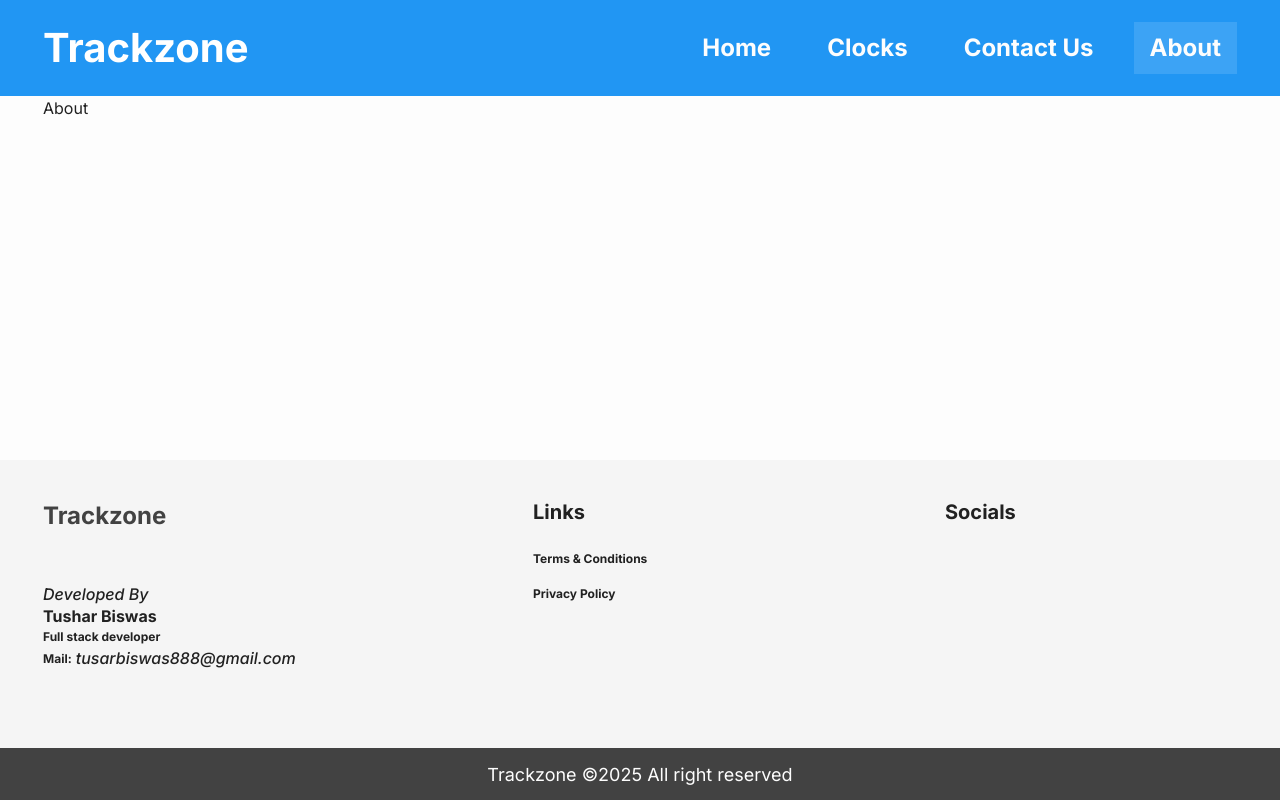
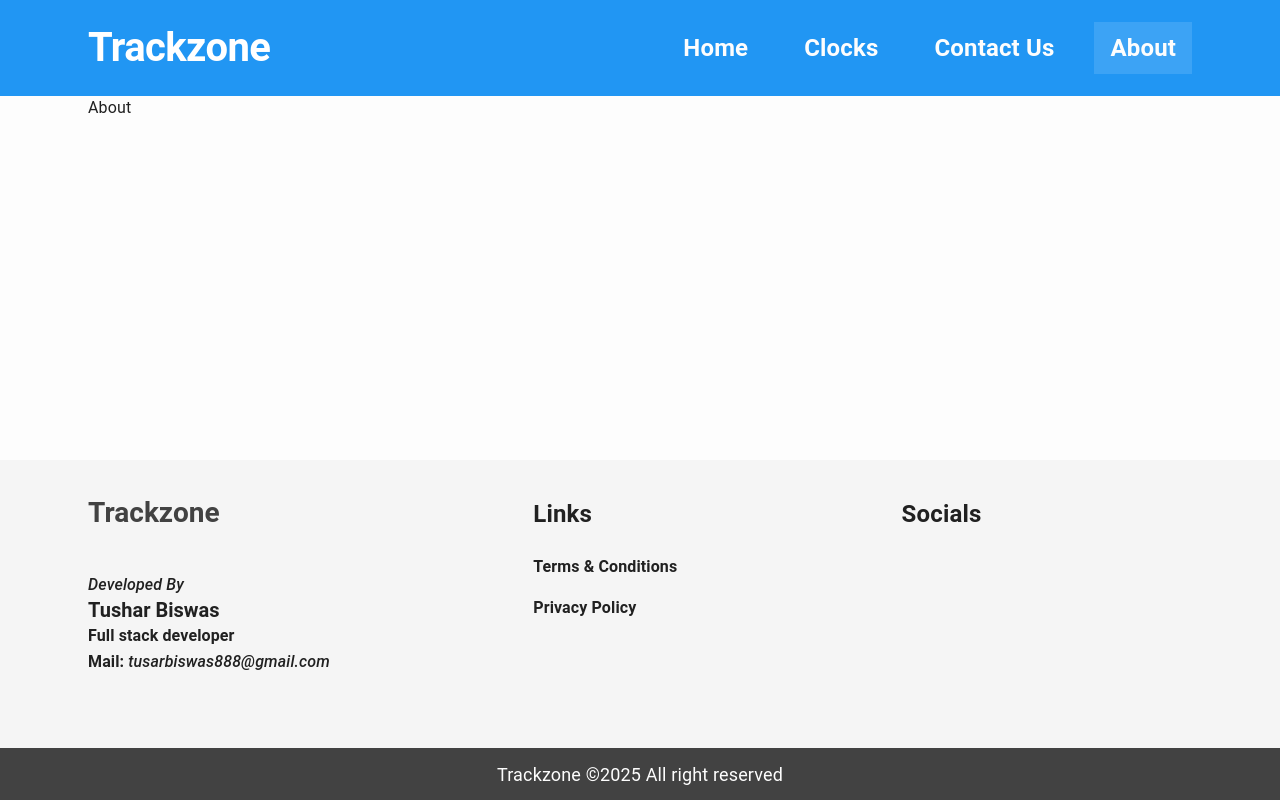
Before and after one commit to asynctushar/trackzone, a React (Vite) app: page /about in a window 1280 px wide. Built offline with nearby package versions, Linux system fonts and the light colour scheme; some icons are missing.

Commit message:
feat: responsive navbar, footer, and theme config

```diff
--- a/src/components/layout/Footer.jsx
+++ b/src/components/layout/Footer.jsx
@@ -1,4 +1,11 @@
-import { Box, Container, Typography, Link as MenuLink } from "@mui/material";
+import {
+	Box,
+	Container,
+	Typography,
+	Link as MenuLink,
+	useTheme,
+	useMediaQuery,
+} from "@mui/material";
 import React from "react";
 import { Link } from "react-router";
 import FacebookIcon from "@mui/icons-material/Facebook";
@@ -6,10 +13,16 @@ import LinkedInIcon from "@mui/icons-material/LinkedIn";
 import XIcon from "@mui/icons-material/X";
 
 const Footer = () => {
+	const theme = useTheme();
+	const isMobile = useMediaQuery(theme.breakpoints.down("md"));
+
 	return (
 		<Box
 			sx={{
-				height: 340,
+				minHeight: 300,
+				[theme.breakpoints.up("md")]: {
+					height: 340,
+				},
 				backgroundColor: "brand.neutral.400",
 				display: "flex",
 				flexDirection: "column",
@@ -20,17 +33,21 @@ const Footer = () => {
 				sx={{
 					flexGrow: 1,
 					display: "flex",
-					justifyContent: "space-between",
+					flexDirection: isMobile ? "column" : "row",
+					justifyContent: isMobile ? "flex-start" : "space-between",
+					gap: isMobile ? (theme) => theme.spacing(4) : 0,
 					mt: (theme) => theme.spacing(16),
+					mb: isMobile ? (theme) => theme.spacing(16) : 0,
 				}}
 			>
 				<Box
 					sx={{
-						width: 370,
-						maxHeight: 220,
+						width: isMobile ? "100%" : 370,
+						maxHeight: isMobile ? "none" : 220,
 						display: "flex",
 						flexDirection: "column",
 						justifyContent: "space-around",
+						gap: isMobile ? (theme) => theme.spacing(16) : 0,
 					}}
 				>
 					<Typography
@@ -41,19 +58,16 @@ const Footer = () => {
 					>
 						Trackzone
 					</Typography>
-					<Box
-						sx={{
-							color: "brand.gray.900",
-						}}
-					>
+					<Box sx={{ color: "brand.gray.900" }}>
 						<Typography variant="italicLabel">Developed By</Typography>
 						<Typography variant="h5">Tushar Biswas</Typography>
 						<Typography variant="h6">Full stack developer</Typography>
 						<Box
 							sx={{
 								display: "flex",
+								flexDirection: isMobile ? "column" : "row",
 								gap: (theme) => theme.spacing(4),
-								alignItems: "center",
+								alignItems: isMobile ? "flex-start" : "center",
 							}}
 						>
 							<Typography variant="h6">Mail: </Typography>
@@ -61,16 +75,17 @@ const Footer = () => {
 						</Box>
 					</Box>
 				</Box>
+
 				<Box
 					sx={{
-						width: 370,
-						maxHeight: 220,
-						px: (theme) => theme.spacing(78),
+						width: isMobile ? "100%" : 370,
+						maxHeight: isMobile ? "none" : 220,
+						px: isMobile ? 0 : (theme) => theme.spacing(78),
 						py: (theme) => theme.spacing(24),
 						color: "brand.gray.900",
 						display: "flex",
 						flexDirection: "column",
-						gap: (theme) => theme.spacing(24),
+						gap: isMobile ? (theme) => theme.spacing(12) : (theme) => theme.spacing(24),
 					}}
 				>
 					<Typography variant="h4">Links</Typography>
@@ -78,7 +93,9 @@ const Footer = () => {
 						sx={{
 							display: "flex",
 							flexDirection: "column",
-							gap: (theme) => theme.spacing(16),
+							gap: isMobile
+								? (theme) => theme.spacing(4)
+								: (theme) => theme.spacing(16),
 						}}
 					>
 						<Typography
@@ -105,16 +122,17 @@ const Footer = () => {
 						</Typography>
 					</Box>
 				</Box>
+
 				<Box
 					sx={{
-						width: 370,
-						maxHeight: 220,
-						px: (theme) => theme.spacing(78),
+						width: isMobile ? "100%" : 370,
+						maxHeight: isMobile ? "none" : 220,
+						px: isMobile ? 0 : (theme) => theme.spacing(78),
 						py: (theme) => theme.spacing(24),
 						color: "brand.gray.900",
 						display: "flex",
 						flexDirection: "column",
-						gap: (theme) => theme.spacing(24),
+						gap: isMobile ? (theme) => theme.spacing(12) : (theme) => theme.spacing(24),
 					}}
 				>
 					<Typography variant="h4">Socials</Typography>
@@ -128,38 +146,25 @@ const Footer = () => {
 						<MenuLink
 							component={Link}
 							to="#facebook"
-							sx={{
-								textDecoration: "none",
-								color: "brand.gray.900",
-							}}
+							sx={{ textDecoration: "none", color: "brand.gray.900" }}
 						>
 							<FacebookIcon
 								color="primary"
-								sx={{
-									fontSize: (theme) => theme.spacing(32),
-								}}
+								sx={{ fontSize: (theme) => theme.spacing(32) }}
 							/>
 						</MenuLink>
 						<MenuLink
-							sx={{
-								textDecoration: "none",
-								color: "brand.gray.900",
-							}}
+							sx={{ textDecoration: "none", color: "brand.gray.900" }}
 							component={Link}
 							to="#linkedin"
 						>
 							<LinkedInIcon
-								sx={{
-									fontSize: (theme) => theme.spacing(32),
-								}}
+								sx={{ fontSize: (theme) => theme.spacing(32) }}
 								color="primary"
 							/>
 						</MenuLink>
 						<MenuLink
-							sx={{
-								textDecoration: "none",
-								color: "brand.gray.900",
-							}}
+							sx={{ textDecoration: "none", color: "brand.gray.900" }}
 							component={Link}
 							to="#x"
 						>
@@ -168,24 +173,34 @@ const Footer = () => {
 									color: "brand.neutral.300",
 									backgroundColor: "brand.gray.900",
 									p: (theme) => theme.spacing(4),
-									borderRadius: 1
+									borderRadius: 1,
 								}}
 							/>
 						</MenuLink>
 					</Box>
 				</Box>
 			</Container>
+
 			<Box
 				sx={{
 					backgroundColor: "brand.gray.800",
-					height: 52,
+					minHeight: 52,
 					color: "brand.neutral.200",
 					display: "flex",
 					justifyContent: "center",
 					alignItems: "center",
+					py: (theme) => theme.spacing(12),
 				}}
 			>
-				<Typography variant="bodyLarge">Trackzone ©2025 All right reserved</Typography>
+				<Typography
+					variant="bodyLarge"
+					sx={{
+						textAlign: "center",
+						px: (theme) => theme.spacing(16),
+					}}
+				>
+					Trackzone ©2025 All right reserved
+				</Typography>
 			</Box>
 		</Box>
 	);
--- a/src/components/layout/Navbar.jsx
+++ b/src/components/layout/Navbar.jsx
@@ -1,7 +1,17 @@
-import React from "react";
-import { Box, Typography, Container } from "@mui/material";
+import React, { useState } from "react";
+import {
+	Box,
+	Typography,
+	Container,
+	IconButton,
+	Menu,
+	MenuItem,
+	useTheme,
+	useMediaQuery,
+} from "@mui/material";
+import MenuIcon from "@mui/icons-material/Menu";
 import NavLink from "./NavLink";
-import { Link } from "react-router";
+import { Link, useNavigate } from "react-router";
 
 const navLinks = [
 	{ label: "Home", path: "/" },
@@ -11,25 +21,43 @@ const navLinks = [
 ];
 
 const Navbar = () => {
+	const [anchorEl, setAnchorEl] = useState(null);
+	const theme = useTheme();
+	const navigate = useNavigate();
+	const isMobile = useMediaQuery(theme.breakpoints.down("md"));
+	const open = Boolean(anchorEl);
+
+	const handleMenuOpen = (event) => {
+		setAnchorEl(event.currentTarget);
+	};
+
+	const handleMenuClose = () => {
+		setAnchorEl(null);
+	};
+
+	const handleMenuItemClick = (path) => {
+		navigate(path);
+		handleMenuClose();
+	};
+
 	return (
-		<Box
-			sx={{
-				backgroundColor: "brand.primary.500",
-			}}
-		>
+		<Box sx={{ backgroundColor: "brand.primary.500" }}>
 			<Container
 				sx={{
 					display: "flex",
 					alignItems: "center",
 					justifyContent: "space-between",
+					height: (theme) => theme.spacing(64),
+					[theme.breakpoints.up("md")]: {
 						height: (theme) => theme.spacing(96),
+					},
 				}}
 			>
 				<Typography
 					variant="h1"
 					sx={{
 						color: "brand.neutral.100",
-						textDecoration: "none"
+						textDecoration: "none",
 					}}
 					to="/"
 					component={Link}
@@ -37,6 +65,7 @@ const Navbar = () => {
 					Trackzone
 				</Typography>
 
+				{!isMobile ? (
 					<Box
 						sx={{
 							display: "flex",
@@ -49,6 +78,71 @@ const Navbar = () => {
 							<NavLink link={link} key={link.path} />
 						))}
 					</Box>
+				) : (
+					<>
+						<IconButton
+							id="mobile-menu-button"
+							aria-controls={open ? "mobile-menu" : undefined}
+							aria-haspopup="true"
+							aria-expanded={open ? "true" : undefined}
+							onClick={handleMenuOpen}
+							sx={{
+								color: "brand.neutral.100",
+								padding: (theme) => theme.spacing(8),
+							}}
+						>
+							<MenuIcon sx={{ fontSize: "1.5rem" }} />
+						</IconButton>
+
+						<Menu
+							id="mobile-menu"
+							anchorEl={anchorEl}
+							open={open}
+							onClose={handleMenuClose}
+							sx={{
+								"& .MuiPaper-root": {
+									backgroundColor: "brand.neutral.100",
+									minWidth: 200,
+									boxShadow: (theme) => theme.brand.shadows.high,
+									borderRadius: (theme) => theme.brand.radius.low,
+									mt: 1,
+								},
+							}}
+							anchorOrigin={{
+								vertical: "bottom",
+								horizontal: "right",
+							}}
+							transformOrigin={{
+								vertical: "top",
+								horizontal: "right",
+							}}
+						>
+							{navLinks.map((link) => (
+								<MenuItem
+									key={link.path}
+									onClick={() => handleMenuItemClick(link.path)}
+									sx={{
+										px: (theme) => theme.spacing(24),
+										py: (theme) => theme.spacing(12),
+										"&:hover": {
+											backgroundColor: "rgba(0, 0, 0, 0.04)",
+										},
+									}}
+								>
+									<Typography
+										variant="h6"
+										sx={{
+											color: "brand.gray.800",
+											fontWeight: 500,
+										}}
+									>
+										{link.label}
+									</Typography>
+								</MenuItem>
+							))}
+						</Menu>
+					</>
+				)}
 			</Container>
 		</Box>
 	);
--- a/src/theme/index.js
+++ b/src/theme/index.js
@@ -8,25 +8,6 @@ import shadows from "./shadows";
 let theme = createTheme({
 	palette: {
 		brand: palette,
-	},
-	typography: {
-		fontFamily: typography.fontFamily,
-		h1: typography.h1,
-		h2: typography.h2,
-		h3: typography.h3,
-		h4: typography.h4,
-		h5: typography.h5,
-		h6: typography.h6,
-		caption: typography.caption,
-		button: typography.button,
-		// Custom typography variants
-		italicLabel: typography.italicLabel,
-		bodyLarge: typography.body.large,
-		bodyMedium: typography.body.medium,
-		bodySmall: typography.body.small,
-		// Override default body variants to match your design
-		body1: typography.body.medium,
-		body2: typography.body.small,
 	},
 	spacing: (key) => `${spacing[key] ?? key}px`,
 	brand: {
@@ -59,14 +40,23 @@ let theme = createTheme({
 		MuiContainer: {
 			styleOverrides: {
 				root: ({ theme }) => ({
+					paddingLeft: theme.spacing(16),
+					paddingRight: theme.spacing(16),
+
+					[theme.breakpoints.up("sm")]: {
+						paddingLeft: theme.spacing(24),
+						paddingRight: theme.spacing(24),
+					},
+
+					[theme.breakpoints.up("lg")]: {
+						paddingLeft: theme.spacing(48),
+						paddingRight: theme.spacing(48),
+					},
+
 					[theme.breakpoints.up("xl")]: {
 						paddingLeft: theme.spacing(120),
+						paddingRight: theme.spacing(120),
 						maxWidth: "100vw",
-						paddingRight: theme.spacing(120),
-					},
-					[theme.breakpoints.down("lg")]: {
-						paddingLeft: theme.spacing(24),
-						paddingRight: theme.spacing(24),
 					},
 				}),
 			},
@@ -74,4 +64,26 @@ let theme = createTheme({
 	},
 });
 
+theme = createTheme(theme, {
+	typography: {
+		fontFamily: typography(theme).fontFamily,
+		h1: typography(theme).h1,
+		h2: typography(theme).h2,
+		h3: typography(theme).h3,
+		h4: typography(theme).h4,
+		h5: typography(theme).h5,
+		h6: typography(theme).h6,
+		caption: typography(theme).caption,
+		button: typography(theme).button,
+		// custom
+		italicLabel: typography(theme).italicLabel,
+		bodyLarge: typography(theme).body.large,
+		bodyMedium: typography(theme).body.medium,
+		bodySmall: typography(theme).body.small,
+
+		body1: typography(theme).body.medium,
+		body2: typography(theme).body.small,
+	},
+});
+
 export default theme;
--- a/src/theme/typography.js
+++ b/src/theme/typography.js
@@ -1,58 +1,68 @@
-const typography = {
+const typography = (theme) => ({
 	fontFamily: "'Inter', sans-serif",
+
 	h1: {
-		fontSize: 40,
+		fontSize: 32,
 		fontWeight: 700,
+		[theme.breakpoints.up("sm")]: { fontSize: 40 },
 	},
 	h2: {
-		fontSize: 32,
+		fontSize: 28,
 		fontWeight: 700,
+		[theme.breakpoints.up("sm")]: { fontSize: 32 },
 	},
 	h3: {
 		fontSize: 24,
 		fontWeight: 700,
+		[theme.breakpoints.up("sm")]: { fontSize: 28 },
 	},
 	h4: {
 		fontSize: 20,
 		fontWeight: 700,
+		[theme.breakpoints.up("sm")]: { fontSize: 24 },
 	},
 	h5: {
 		fontSize: 16,
 		fontWeight: 700,
+		[theme.breakpoints.up("sm")]: { fontSize: 20 },
 	},
 	h6: {
-		fontSize: 12,
+		fontSize: 14,
 		fontWeight: 700,
+		[theme.breakpoints.up("sm")]: { fontSize: 16 },
 	},
 	caption: {
-		fontSize: 12,
+		fontSize: "0.75rem",
 		fontWeight: 400,
 	},
 	button: {
-		fontSize: 16,
+		fontSize: 14,
 		fontWeight: 500,
+		textTransform: "none",
+		[theme.breakpoints.up("sm")]: { fontSize: 16 },
 	},
 	italicLabel: {
-		fontSize: 16,
+		fontSize: 14,
 		fontWeight: 500,
 		fontStyle: "italic",
+		[theme.breakpoints.up("sm")]: { fontSize: 16 },
 	},
 	body: {
 		large: {
-			fontSize: 18,
-			fontWeight: 400,
-		},
-
-		medium: {
 			fontSize: 16,
 			fontWeight: 400,
+			[theme.breakpoints.up("sm")]: { fontSize: 18 },
 		},
-
+		medium: {
+			fontSize: "0.9375rem",
+			fontWeight: 400,
+			[theme.breakpoints.up("sm")]: { fontSize: 16 },
+		},
 		small: {
 			fontSize: 14,
 			fontWeight: 400,
 		},
 	},
-};
+});
 
 export default typography;
```
Lines whose indentation alone changed are shown as unchanged.
